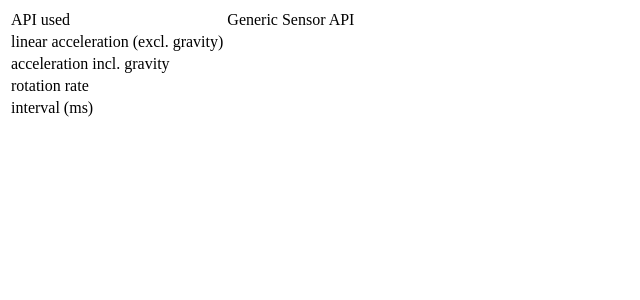
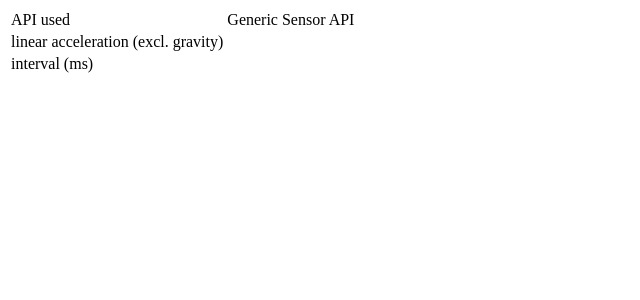
Before and after one commit to sukumar1612/fitness_tracker, a Flask app: page / in a window 1280 px wide. Shown: the top 300 px of the page, without its empty margins (0-640 px from the left). Run offline with Flask 2, Linux system fonts and the light colour scheme.

Commit message:
removed extras

```diff
--- a/templates/index.html
+++ b/templates/index.html
@@ -12,21 +12,13 @@
     <td id="moAccel"></td>
   </tr>
   <tr>
-    <td>acceleration incl. gravity</td>
-    <td id="moAccelGrav"></td>
-  </tr>
-  <tr>
-    <td>rotation rate</td>
-    <td id="moRotation"></td>
-  </tr>
-  <tr>
     <td>interval (ms)</td>
     <td id="moInterval"></td>
   </tr>
 </table>
 
 <script>
-if ('LinearAccelerationSensor' in window && 'Gyroscope' in window) {
+if ('LinearAccelerationSensor' in window) {
   document.getElementById('moApi').innerHTML = 'Generic Sensor API';
 
   let lastReadingTimestamp;
@@ -40,27 +32,11 @@
   });
   accelerometer.start();
 
-  if ('GravitySensor' in window) {
-    let gravity = new GravitySensor();
-    gravity.addEventListener('reading', e => accelerationHandler(gravity, 'moAccelGrav'));
-    gravity.start();
-  }
-
-  let gyroscope = new Gyroscope();
-  gyroscope.addEventListener('reading', e => rotationHandler({
-    alpha: gyroscope.x,
-    beta: gyroscope.y,
-    gamma: gyroscope.z
-  }));
-  gyroscope.start();
-
 } else if ('DeviceMotionEvent' in window) {
   document.getElementById('moApi').innerHTML = 'Device Motion API';
 
   var onDeviceMotion = function (eventData) {
     accelerationHandler(eventData.acceleration, 'moAccel');
-    accelerationHandler(eventData.accelerationIncludingGravity, 'moAccelGrav');
-    rotationHandler(eventData.rotationRate);
     intervalHandler(eventData.interval);
   }
 
@@ -78,15 +54,6 @@
   document.getElementById(targetId).innerHTML = info;
 }
 
-function rotationHandler(rotation) {
-  var info, xyz = "[X, Y, Z]";
-
-  info = xyz.replace("X", rotation.alpha && rotation.alpha.toFixed(3));
-  info = info.replace("Y", rotation.beta && rotation.beta.toFixed(3));
-  info = info.replace("Z", rotation.gamma && rotation.gamma.toFixed(3));
-  document.getElementById("moRotation").innerHTML = info;
-}
-
 function intervalHandler(interval) {
   document.getElementById("moInterval").innerHTML = interval;
 }
```
